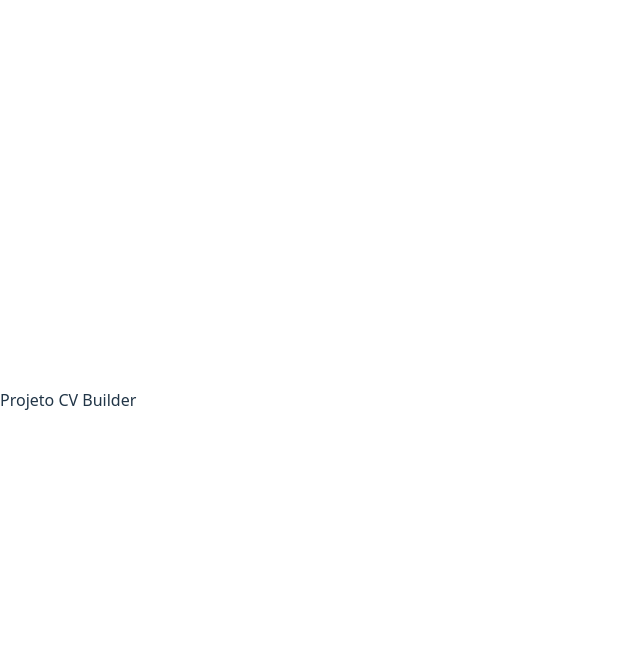
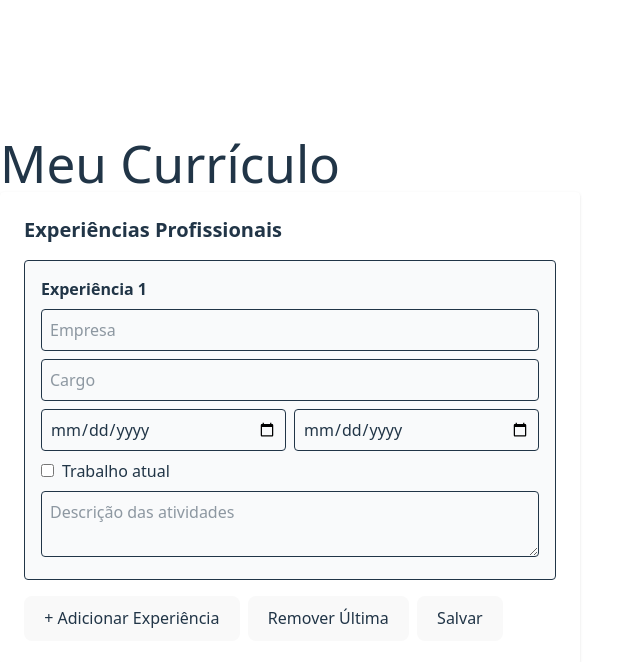
Before and after one commit to Projeto-Desenvolve-Alunos/Curriculo-Inteligente, a React (Vite) app: page / in a window 1280 px wide. Shown: the top 662 px of the page, without its empty margins (0-640 px from the left). Built offline with nearby package versions, Linux system fonts and the light colour scheme.

Commit message:
feat: adiciona form de experiencia

```diff
--- a/package.json
+++ b/package.json
@@ -21,7 +21,7 @@
   },
   "devDependencies": {
     "@eslint/js": "^9.33.0",
-    "@types/react": "^19.1.10",
+    "@types/react": "^19.1.12",
     "@types/react-dom": "^19.1.7",
     "@vitejs/plugin-react": "^5.0.0",
     "eslint": "^9.33.0",
--- a/src/App.tsx
+++ b/src/App.tsx
@@ -1,10 +1,12 @@
-const App = () => {
+import FormExperiencia from "./components/form/experience";
+
+function App() {
   return (
-    <>
-    Projeto CV Builder
-    </>
-  )
+    <div className="App">
+      <h1>Meu Currículo</h1>
+      <FormExperiencia />
+    </div>
+  );
 }
 
-
-export default App
+export default App;
--- a/src/components/form/experience.tsx
+++ b/src/components/form/experience.tsx
@@ -0,0 +1,156 @@
+import React, { useState } from "react";
+
+interface Experiencia {
+  empresa: string;
+  cargo: string;
+  inicio: string;
+  fim: string;
+  atual: boolean;
+  descricao: string;
+}
+
+const FormExperiencia: React.FC = () => {
+  const [experiencias, setExperiencias] = useState<Experiencia[]>([
+    { empresa: "", cargo: "", inicio: "", fim: "", atual: false, descricao: "" },
+  ]);
+
+  // Adicionar uma nova experiência
+  const adicionarExperiencia = () => {
+    setExperiencias([
+      ...experiencias,
+      { empresa: "", cargo: "", inicio: "", fim: "", atual: false, descricao: "" },
+    ]);
+  };
+
+  // Remover a última experiência
+  const removerUltimaExperiencia = () => {
+    if (experiencias.length > 1) {
+      setExperiencias(experiencias.slice(0, -1));
+    }
+  };
+
+  // Atualizar os campos de cada experiência
+  const handleChange = (index: number, field: keyof Experiencia, value: string | boolean) => {
+    const novasExperiencias = [...experiencias];
+    const experiencia = { ...novasExperiencias[index], [field]: value };
+
+    // Se marcar "trabalho atual", limpa o campo fim
+    if (field === "atual" && value === true) {
+      experiencia.fim = "";
+    }
+
+    // Validação: fim não pode ser antes do início
+    if (field === "fim" && value) {
+      const inicio = new Date(novasExperiencias[index].inicio);
+      const fim = new Date(value as string);
+
+      if (inicio && fim && fim < inicio) {
+        alert("A data final não pode ser anterior à data de início.");
+        experiencia.fim = "";
+      }
+    }
+
+    novasExperiencias[index] = experiencia;
+    setExperiencias(novasExperiencias);
+  };
+
+  const handleSubmit = () => {
+    for (const exp of experiencias) {
+      if (!exp.empresa || !exp.cargo || !exp.inicio) {
+        alert("Preencha os campos obrigatórios (Empresa, Cargo e Data de Início).");
+        return;
+      }
+    }
+    console.log("Experiências salvas:", experiencias);
+    alert("Experiências salvas com sucesso!");
+  };
+
+  return (
+    <div className="p-6 max-w-3xl mx-auto bg-white shadow rounded">
+      <h2 className="text-xl font-bold mb-4">Experiências Profissionais</h2>
+
+      {experiencias.map((exp, index) => (
+        <div key={index} className="border p-4 rounded mb-4 bg-gray-50">
+          <h3 className="font-semibold mb-2">Experiência {index + 1}</h3>
+
+          <input
+            type="text"
+            placeholder="Empresa"
+            value={exp.empresa}
+            onChange={(e) => handleChange(index, "empresa", e.target.value)}
+            className="w-full border p-2 mb-2 rounded"
+            required
+          />
+
+          <input
+            type="text"
+            placeholder="Cargo"
+            value={exp.cargo}
+            onChange={(e) => handleChange(index, "cargo", e.target.value)}
+            className="w-full border p-2 mb-2 rounded"
+            required
+          />
+
+          <div className="flex gap-2 mb-2">
+            <input
+              type="date"
+              value={exp.inicio}
+              onChange={(e) => handleChange(index, "inicio", e.target.value)}
+              className="border p-2 rounded w-1/2"
+              required
+            />
+
+            <input
+              type="date"
+              value={exp.fim}
+              onChange={(e) => handleChange(index, "fim", e.target.value)}
+              className="border p-2 rounded w-1/2"
+              disabled={exp.atual}
+            />
+          </div>
+
+          <label className="flex items-center gap-2 mb-2">
+            <input
+              type="checkbox"
+              checked={exp.atual}
+              onChange={(e) => handleChange(index, "atual", e.target.checked)}
+            />
+            Trabalho atual
+          </label>
+
+          <textarea
+            placeholder="Descrição das atividades"
+            value={exp.descricao}
+            onChange={(e) => handleChange(index, "descricao", e.target.value)}
+            className="w-full border p-2 rounded"
+          />
+        </div>
+      ))}
+
+      <div className="flex gap-2">
+        <button
+          type="button"
+          onClick={adicionarExperiencia}
+        >
+          + Adicionar Experiência
+        </button>
+
+        <button
+          type="button"
+          onClick={removerUltimaExperiencia}
+        >
+          Remover Última
+        </button>
+
+        <button
+          type="button"
+          onClick={handleSubmit}
+        >
+          Salvar
+        </button>
+      </div>
+    </div>
+  );
+};
+
+export default FormExperiencia;
```
Also changed, not shown: 1 other file (tests, documents, lock files or other folders).
